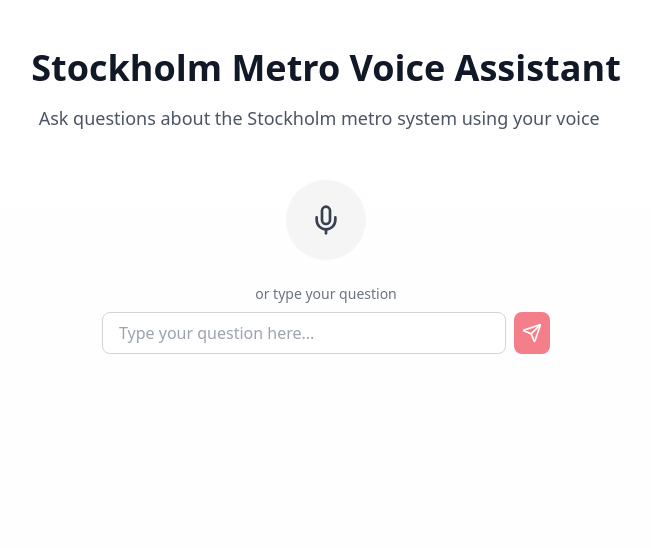
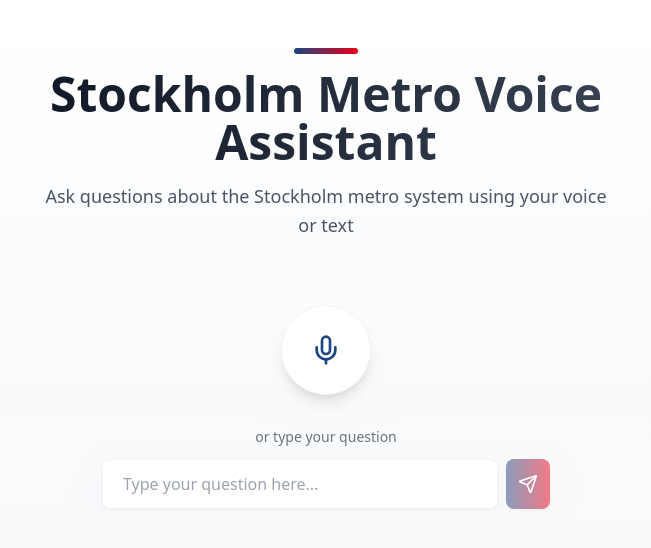
Before and after one commit to AlbinMosskull/voice-metro-guide, a React (Vite) app: page / in a window 1280 px wide. Shown: the top 548 px of the page, without its empty margins (314-965 px from the left). Built offline with nearby package versions, Linux system fonts and the light colour scheme.

Commit message:
Refactor: Improve visual design
The application's visual design was improved.

```diff
--- a/src/components/ResponseDisplay.tsx
+++ b/src/components/ResponseDisplay.tsx
@@ -11,24 +11,39 @@ const ResponseDisplay: React.FC<ResponseDisplayProps> = ({ transcript, response,
   if (!transcript && !response) return null;
 
   return (
-    <div className="w-full max-w-2xl space-y-4 animate-in fade-in duration-500">
+    <div className="w-full max-w-2xl space-y-6 animate-in fade-in duration-500">
       {transcript && (
-        <div className="bg-metro-gray/50 p-6 rounded-lg backdrop-blur-sm">
-          <p className="text-sm text-gray-500 mb-2">You said:</p>
-          <p className="text-lg text-gray-900">{transcript}</p>
+        <div className="relative">
+          <div className="absolute inset-0 bg-metro-blue/5 rounded-xl blur-md transform scale-105 -z-10"></div>
+          <div className="bg-white/90 p-6 rounded-xl backdrop-blur-sm shadow-sm border border-metro-blue/10">
+            <div className="flex items-center gap-2 mb-3">
+              <div className="w-2.5 h-2.5 rounded-full bg-metro-blue"></div>
+              <p className="text-sm font-medium text-metro-blue">You said:</p>
+            </div>
+            <p className="text-lg text-gray-800 leading-relaxed">{transcript}</p>
+          </div>
         </div>
       )}
 
       {isLoading && (
-        <div className="flex items-center justify-center py-8">
-          <div className="w-8 h-8 border-4 border-metro-red/20 border-t-metro-red rounded-full animate-spin" />
+        <div className="flex items-center justify-center py-12">
+          <div className="relative">
+            <div className="w-12 h-12 rounded-full border-4 border-metro-red/10 border-t-metro-red animate-spin"></div>
+            <div className="absolute inset-0 bg-metro-red/5 rounded-full blur-lg"></div>
+          </div>
         </div>
       )}
 
       {response && (
-        <div className="bg-white p-6 rounded-lg shadow-sm border border-gray-100">
-          <p className="text-sm text-gray-500 mb-2">Response:</p>
-          <p className="text-lg text-gray-900">{response}</p>
+        <div className="relative">
+          <div className="absolute inset-0 bg-metro-red/5 rounded-xl blur-md transform scale-105 -z-10"></div>
+          <div className="bg-white/90 p-6 rounded-xl backdrop-blur-sm shadow-sm border border-metro-red/10">
+            <div className="flex items-center gap-2 mb-3">
+              <div className="w-2.5 h-2.5 rounded-full bg-metro-red"></div>
+              <p className="text-sm font-medium text-metro-red">Response:</p>
+            </div>
+            <p className="text-lg text-gray-800 leading-relaxed">{response}</p>
+          </div>
         </div>
       )}
     </div>
--- a/src/components/VoiceInput.tsx
+++ b/src/components/VoiceInput.tsx
@@ -53,35 +53,42 @@ const VoiceInput: React.FC<VoiceInputProps> = ({ onTranscript }) => {
   };
 
   return (
-    <div className="flex flex-col items-center space-y-6 w-full max-w-md">
+    <div className="flex flex-col items-center space-y-8 w-full max-w-md">
+      <div className="relative">
+        <div className="absolute inset-0 bg-gradient-to-r from-metro-blue/20 to-metro-red/20 rounded-full blur-xl transform scale-105 -z-10"></div>
         <button
           onClick={startListening}
-        className={`relative p-6 rounded-full transition-all duration-300 ease-in-out
-          ${isListening ? 'bg-metro-red' : 'bg-metro-gray hover:bg-gray-200'}`}
+          className={`relative p-7 rounded-full transition-all duration-300 ease-in-out shadow-lg
+            ${isListening
+              ? 'bg-gradient-to-br from-metro-red to-metro-red/80 scale-105'
+              : 'bg-white hover:bg-gray-50 border border-gray-100'}`}
           aria-label="Start voice input"
         >
           <Mic
             className={`w-8 h-8 transition-colors duration-300
-            ${isListening ? 'text-white' : 'text-gray-700'}`}
+              ${isListening ? 'text-white' : 'text-metro-blue'}`}
           />
           {isListening && (
-          <span className="absolute inset-0 rounded-full animate-pulse-ring bg-metro-red/50" />
+            <span className="absolute inset-0 rounded-full animate-pulse-ring bg-metro-red/30" />
           )}
         </button>
+      </div>
 
       <div className="w-full">
-        <p className="text-center text-sm text-gray-500 mb-2">or type your question</p>
-        <form onSubmit={handleTextSubmit} className="flex gap-2">
+        <p className="text-center text-sm font-medium text-gray-500 mb-3">or type your question</p>
+        <div className="relative">
+          <div className="absolute inset-0 bg-gradient-to-r from-metro-blue/10 to-metro-red/10 rounded-lg blur-md transform scale-105 -z-10"></div>
+          <form onSubmit={handleTextSubmit} className="flex gap-2 relative">
             <input
               type="text"
               value={textInput}
               onChange={(e) => setTextInput(e.target.value)}
               placeholder="Type your question here..."
-            className="flex-1 px-4 py-2 border border-gray-300 rounded-lg focus:outline-none focus:ring-2 focus:ring-metro-red/50"
+              className="flex-1 px-5 py-3 rounded-lg bg-white border border-gray-100 shadow-sm focus:outline-none focus:ring-2 focus:ring-metro-red/30 transition-all"
             />
             <button
               type="submit"
-            className="p-2 rounded-lg bg-metro-red text-white hover:bg-metro-red/90 transition-colors disabled:opacity-50"
+              className="p-3 rounded-lg bg-gradient-to-r from-metro-blue to-metro-red text-white hover:opacity-90 transition-all shadow-sm disabled:opacity-50 disabled:hover:opacity-50"
               disabled={!textInput.trim()}
             >
               <Send className="w-5 h-5" />
@@ -89,6 +96,7 @@ const VoiceInput: React.FC<VoiceInputProps> = ({ onTranscript }) => {
           </form>
         </div>
       </div>
+    </div>
   );
 };
 
--- a/src/index.css
+++ b/src/index.css
@@ -30,18 +30,26 @@
 
 @layer utilities {
   .animate-in {
-    animation: animate-in 0.5s ease-out;
+    animation: animate-in 0.6s cubic-bezier(0.22, 1, 0.36, 1);
   }
 
   @keyframes animate-in {
     from {
       opacity: 0;
-      transform: translateY(10px);
+      transform: translateY(20px);
     }
     to {
       opacity: 1;
       transform: translateY(0);
     }
+  }
+
+  .text-gradient {
+    @apply bg-clip-text text-transparent bg-gradient-to-r from-metro-blue to-metro-red;
+  }
+
+  .glassmorphism {
+    @apply backdrop-blur-md bg-white/70 border border-white/20 shadow-sm;
   }
 }
 
@@ -51,16 +59,20 @@
 
 body {
   @apply bg-background text-foreground antialiased;
+  font-feature-settings: "ss01", "ss02", "cv01", "cv02", "cv03";
 }
 
 .animate-pulse-ring {
-  animation: pulse-ring 1.25s cubic-bezier(0.215, 0.61, 0.355, 1) infinite;
+  animation: pulse-ring 1.5s cubic-bezier(0.215, 0.61, 0.355, 1) infinite;
 }
 
 @keyframes pulse-ring {
   0% {
-    transform: scale(0.8);
-    opacity: 0.5;
+    transform: scale(0.9);
+    opacity: 0.6;
+  }
+  50% {
+    opacity: 0.3;
   }
   100% {
     transform: scale(2);
--- a/src/pages/Index.tsx
+++ b/src/pages/Index.tsx
@@ -27,12 +27,18 @@ const Index = () => {
   };
 
   return (
-    <div className="min-h-screen w-full bg-gradient-to-b from-white to-metro-gray/20">
-      <div className="container mx-auto px-4 py-12 flex flex-col items-center justify-center space-y-12">
-        <div className="text-center space-y-4">
-          <h1 className="text-4xl font-bold text-gray-900">Stockholm Metro Voice Assistant</h1>
-          <p className="text-lg text-gray-600 max-w-xl">
-            Ask questions about the Stockholm metro system using your voice
+    <div className="min-h-screen w-full bg-gradient-to-b from-white via-slate-50 to-metro-gray/10">
+      <div className="absolute top-0 left-0 w-full h-64 bg-gradient-to-r from-metro-blue/5 to-metro-red/5 blur-3xl -z-10"></div>
+      <div className="container mx-auto px-4 py-12 flex flex-col items-center justify-center space-y-16">
+        <div className="text-center space-y-4 max-w-xl">
+          <div className="flex items-center justify-center mb-4">
+            <div className="h-1.5 w-16 bg-gradient-to-r from-metro-blue to-metro-red rounded-full"></div>
+          </div>
+          <h1 className="text-5xl font-bold text-gray-900 bg-clip-text text-transparent bg-gradient-to-r from-gray-900 to-gray-700">
+            Stockholm Metro Voice Assistant
+          </h1>
+          <p className="text-lg text-gray-600 max-w-xl leading-relaxed">
+            Ask questions about the Stockholm metro system using your voice or text
           </p>
         </div>
 
@@ -43,6 +49,8 @@ const Index = () => {
           response={response}
           isLoading={isLoading}
         />
+
+        <div className="absolute bottom-0 right-0 w-full h-64 bg-gradient-to-r from-metro-red/5 to-metro-blue/5 blur-3xl -z-10"></div>
       </div>
     </div>
   );
```
Lines whose indentation alone changed are shown as unchanged.
